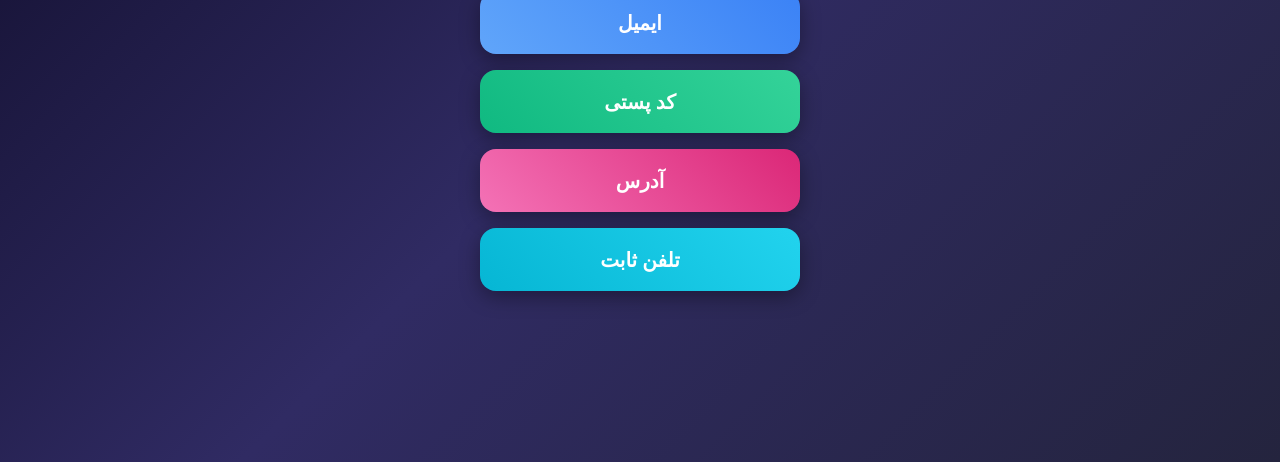
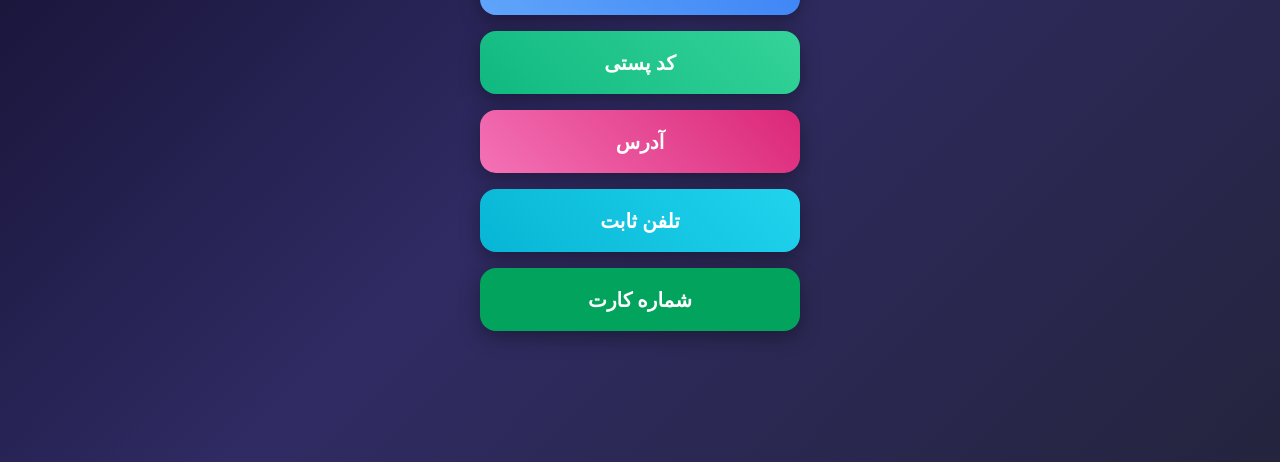
Before and after one commit to ipasscopy/ipasscopy.github.io, a plain HTML site: page index.html in a window 1280 px wide. Shown: the part 338-800 px from the top of the page. Drawn offline with Linux system fonts and the light colour scheme; a web font is replaced by a local one.

Commit message:
Update index.html

```diff
--- a/index.html
+++ b/index.html
@@ -78,6 +78,7 @@
     .btn-postal{ background: linear-gradient(45deg, #10b981, #34d399); }
     .btn-addr  { background: linear-gradient(45deg, #f472b6, #db2777); }
     .btn-phone { background: linear-gradient(45deg, #06b6d4, #22d3ee); }
+    .btn-card  { background: #01a35d; }
 
     @media (max-width: 620px) {
       .btn { max-width: 100%; }
@@ -103,6 +104,9 @@
   </div>
   <div class="btn btn-phone" data-text="05144643441">
     <div>تلفن ثابت</div>
+  </div>
+  <div class="btn btn-card" data-text="5041721228069770">
+    <div>شماره کارت</div>
   </div>
 </div>
 <script>
```
